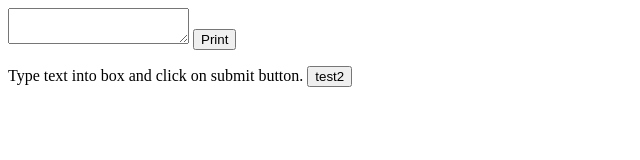
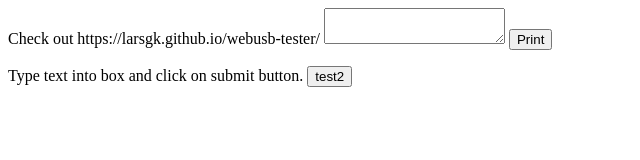
Before and after one commit to schweini/schweini.github.io, a plain HTML site: page webusb.html in a window 1280 px wide. Shown: the whole page, without its empty margins (0-640 px from the left). Drawn offline with Linux system fonts and the light colour scheme.

Commit message:
Update webusb.html

```diff
--- a/webusb.html
+++ b/webusb.html
@@ -1,5 +1,7 @@
 <html>
 <body>
+	Check out https://larsgk.github.io/webusb-tester/
+
 	<textarea id="printContent"></textarea>
 	<input type="submit" onclick="connectAndPrint()" value="Print"/>
 	<P>Type text into box and click on submit button.
```
